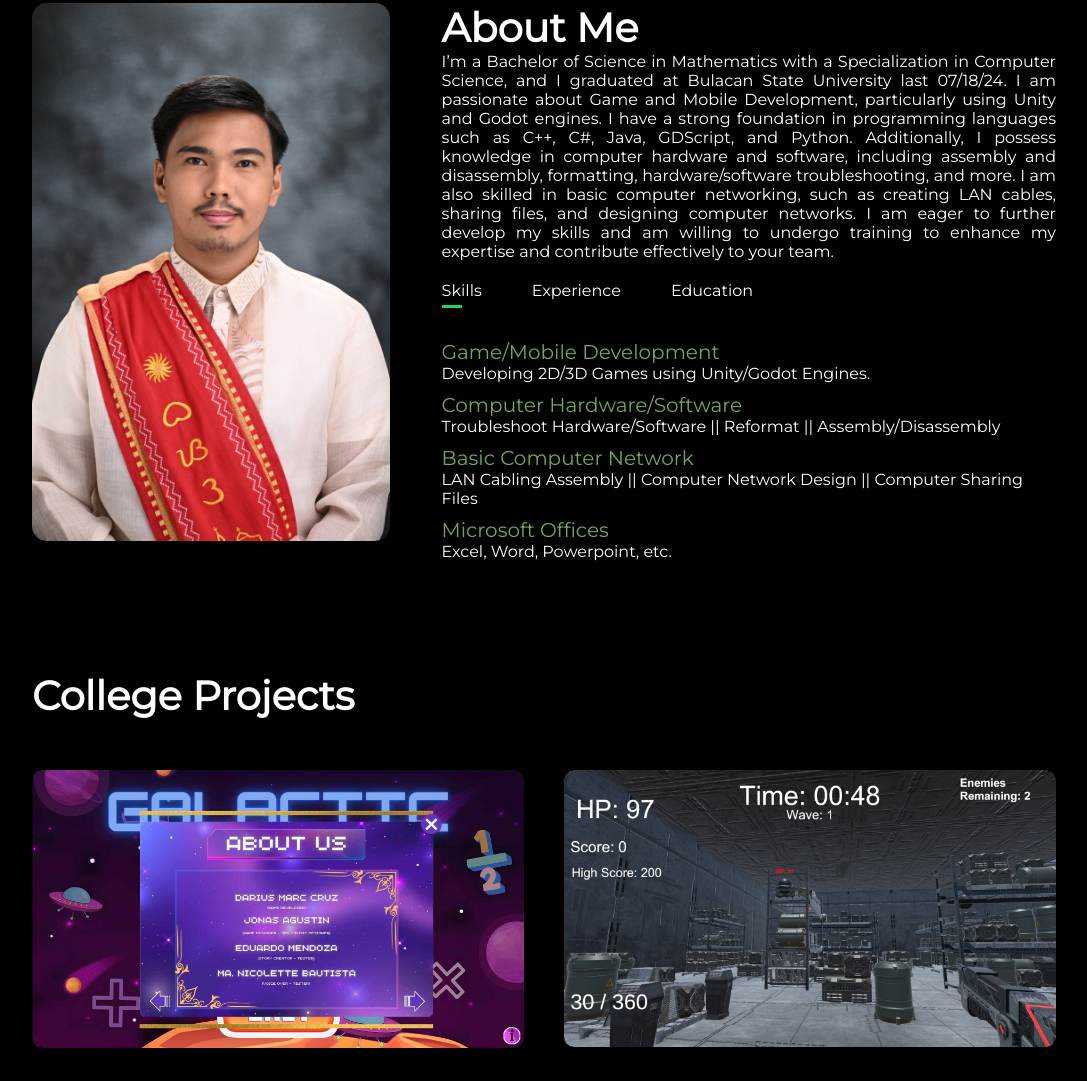
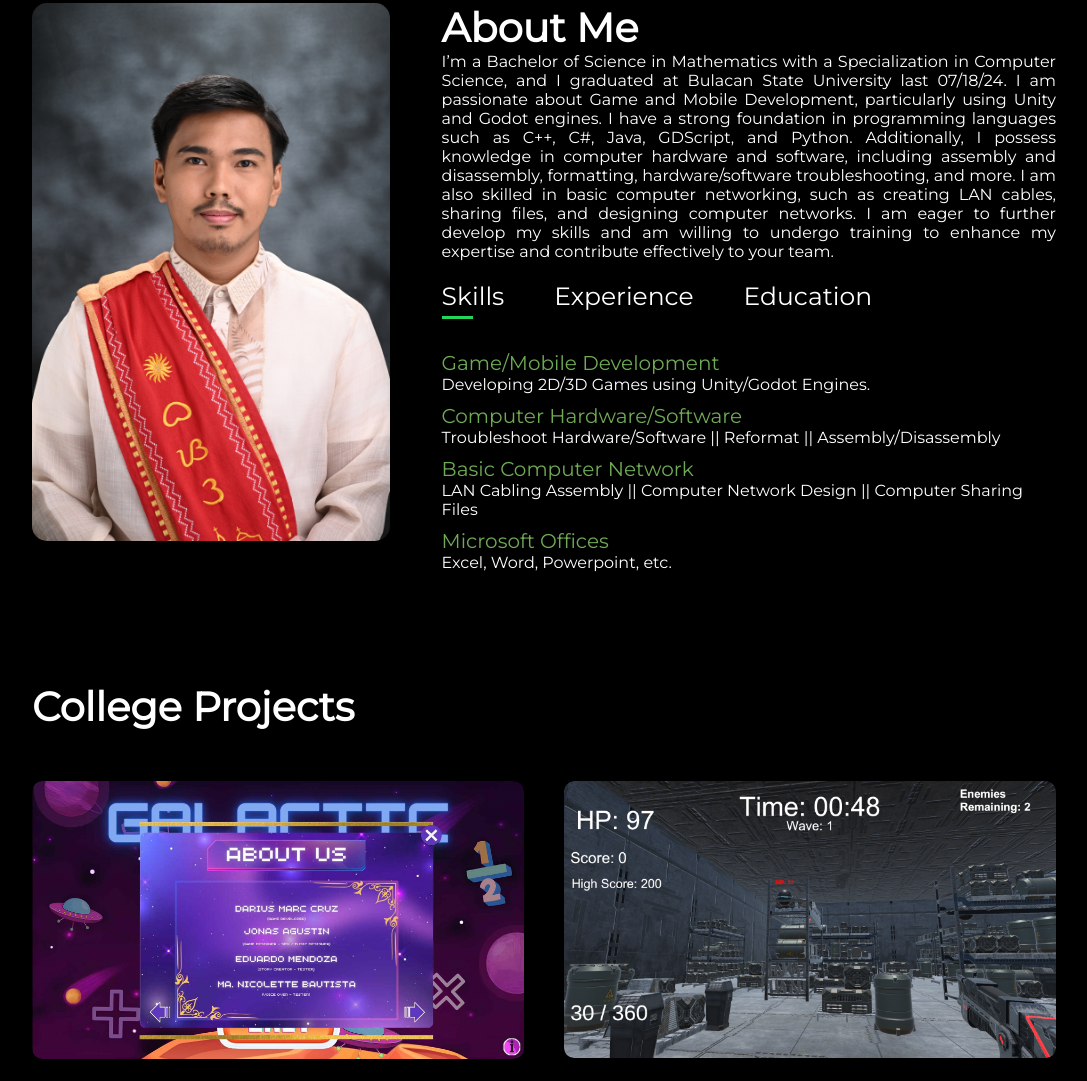
Before and after one commit to dariusmark23/my-portfolio, a plain HTML site: page index.html in a window 1280 px wide. Shown: the part 887-1968 px from the top of the page, without its empty margins (96-1183 px from the left). Drawn offline with Linux system fonts and the light colour scheme.

Commit message:
Update style.css

```diff
--- a/style.css
+++ b/style.css
@@ -99,6 +99,9 @@ nav ul li a:hover::after{
 .tab-titles{
     display: flex;
     margin: 20px 0 40px;
+}
+.tab-titles p{
+    font-size: 25px;
 }
 .tab-links{
     margin-right: 50px;
```
